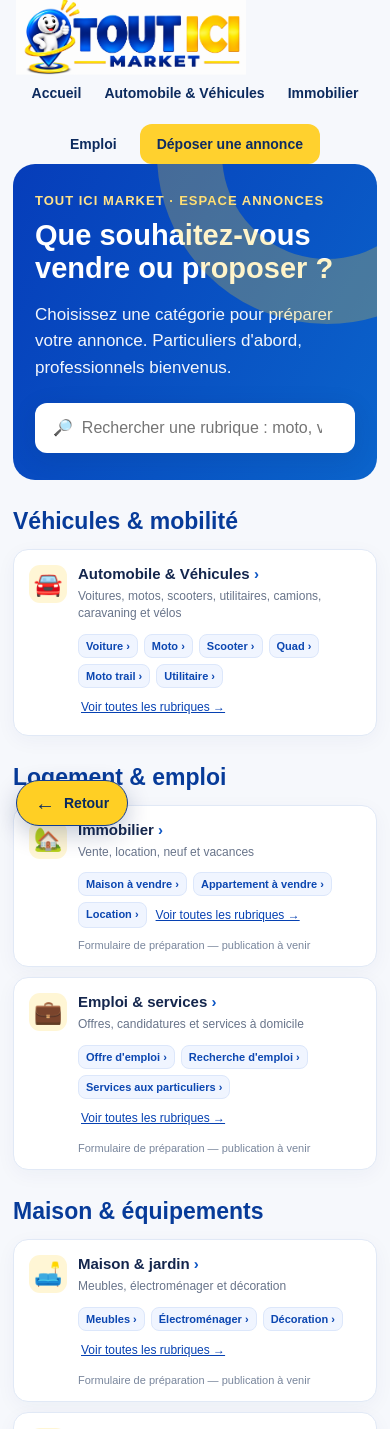
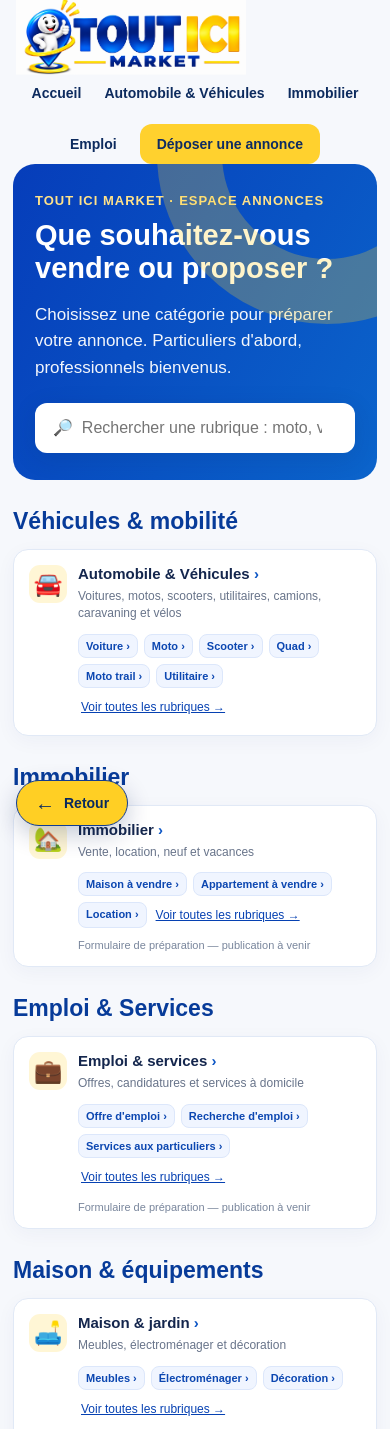
Before and after one commit to Touticimarket/tout-ici-market, a Next.js app: page /deposer in a window 390 px wide. Shown: the top 1429 px of the page. Built offline with nearby package versions, Linux system fonts and the light colour scheme.

Commit message:
Separate Immobilier and Emploi & Services as independent deposit category groups

```diff
--- a/app/deposer/categories.ts
+++ b/app/deposer/categories.ts
@@ -12,10 +12,10 @@ export const depotCategories: DepotCategorie[] = [
   {slug:"automobile",nom:"Automobile & Véhicules",icone:"🚘",description:"Voitures, motos, scooters, utilitaires, camions, caravaning et vélos",groupe:"Véhicules & mobilité",
     sousCategories:["Voiture","Moto","Scooter","Quad","Moto trail","Utilitaire","Fourgon","Camion","Caravaning","Van aménagé","Caravane","Remorque","Vélos","Équipement auto","Équipement moto","Pièces moto","Équipement caravaning","Équipement nautisme","Équipement vélo","Réparation mécanique"],
     champs:[{nom:"marque",libelle:"Marque"},{nom:"modele",libelle:"Modèle"}]},
-  {slug:"immobilier",nom:"Immobilier",icone:"🏡",description:"Vente, location, neuf et vacances",groupe:"Logement & emploi",
+  {slug:"immobilier",nom:"Immobilier",icone:"🏡",description:"Vente, location, neuf et vacances",groupe:"Immobilier",
     sousCategories:["Maison à vendre","Appartement à vendre","Location","Colocation","Terrain","Immobilier neuf","Bureaux et commerces","Immobilier international"],
     champs:[{nom:"surface",libelle:"Surface (m²)",type:"number"},{nom:"pieces",libelle:"Nombre de pièces",type:"number"},{nom:"chambres",libelle:"Chambres",type:"number"},{nom:"code_postal",libelle:"Code postal"}]},
-  {slug:"emploi",nom:"Emploi & services",icone:"💼",description:"Offres, candidatures et services à domicile",groupe:"Logement & emploi",
+  {slug:"emploi",nom:"Emploi & services",icone:"💼",description:"Offres, candidatures et services à domicile",groupe:"Emploi & Services",
     sousCategories:["Offre d'emploi","Recherche d'emploi","Services aux particuliers","Cours et formation","Prestations professionnelles"],
     champs:[{nom:"poste",libelle:"Métier ou service"},{nom:"contrat",libelle:"Type de contrat / prestation"},{nom:"experience",libelle:"Expérience souhaitée"}]},
   {slug:"maison-jardin",nom:"Maison & jardin",icone:"🛋️",description:"Meubles, électroménager et décoration",groupe:"Maison & équipements",
@@ -44,7 +44,7 @@ export const depotCategories: DepotCategorie[] = [
     champs:[{nom:"etat",libelle:"État / détails"}]}
 ];
 
-export const depotGroupes = ["Véhicules & mobilité","Logement & emploi","Maison & équipements","Mode & divertissement","Voyages & loisirs","Autres annonces"];
+export const depotGroupes = ["Véhicules & mobilité","Immobilier","Emploi & Services","Maison & équipements","Mode & divertissement","Voyages & loisirs","Autres annonces"];
 export function trouverCategorie(slug:string) {
   return depotCategories.find(c=>c.slug===slug);
 }
```
